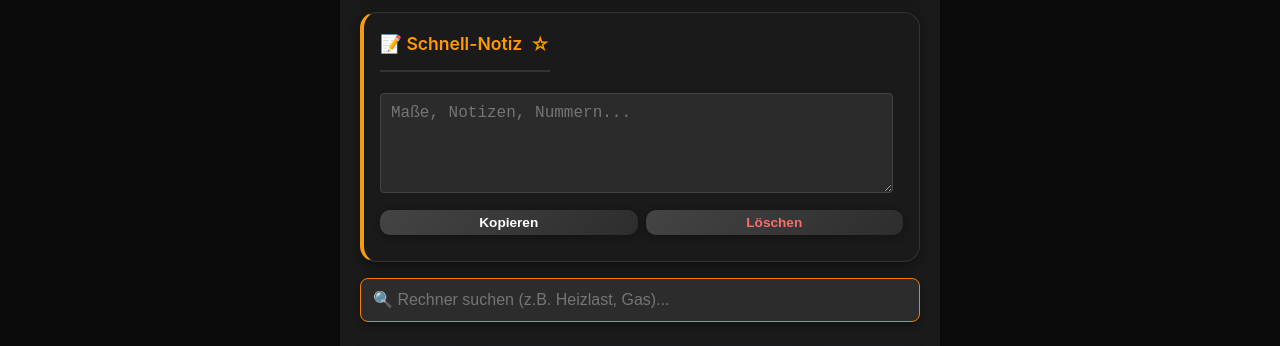
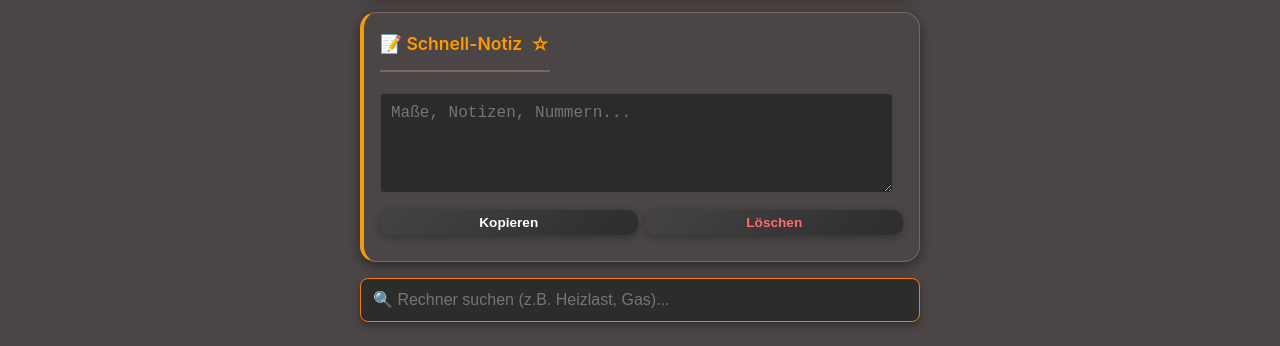
Before and after one commit to NouBou1/SHK_Toolmate, a website: page index.html in a window 1280 px wide. Shown: the part 291-637 px from the top of the page. Drawn offline with nearby package versions, Linux system fonts and the light colour scheme; a script that the page names is missing.

Commit message:
Fix: Update color variables for background and surface in style.css

```diff
--- a/style.css
+++ b/style.css
@@ -1,12 +1,12 @@
 :root {
     --primary: #0056b3;
     --accent: #ff9900;
-    --bg: #0a0a0a;
-    --surface: #1a1a1a;
+    --bg: #4b4545;
+    --surface: #4b4545;
     --text: #f5f5f5;
     --text-secondary: #b0b0b0;
     --input-bg: #242424;
-    --border-color: #333333;
+    --border-color: #796767;
     --success: #10b981;
     --error: #ef4444;
     --warning: #f97316;
```
